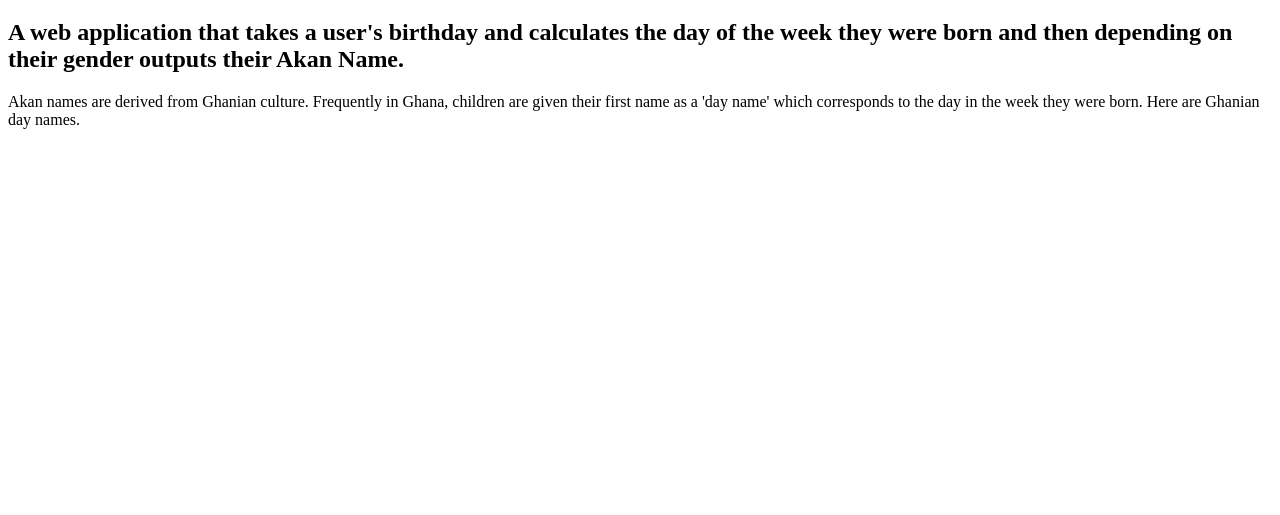
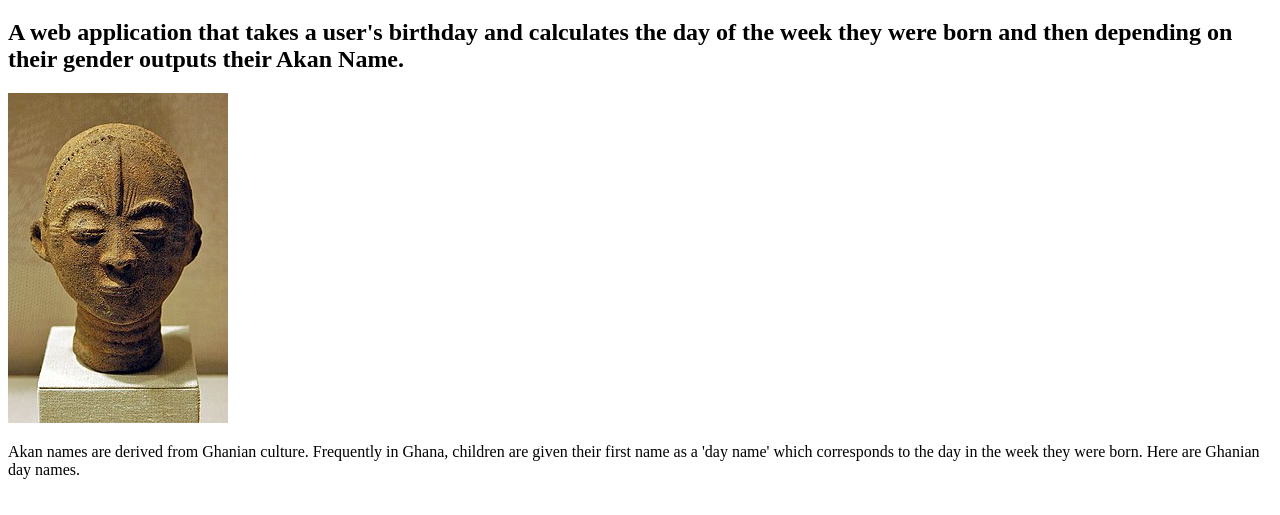
Before and after one commit to joankamere/project-two, a plain HTML site: page birthday.html in a window 1280 px wide. Shown: the part 61-576 px from the top of the page. Drawn offline with Linux system fonts and the light colour scheme.

Commit message:
add image to html

```diff
--- a/birthday.html
+++ b/birthday.html
@@ -12,6 +12,7 @@
   <h1>Akan Name</h1>
   <h2>A web application that takes a user's birthday and calculates the day of the week they were born and then
     depending on their gender outputs their Akan Name. </h2>
+  <img src="image/akan-people.jpg" alt="Akan symbolism">
   <p>Akan names are derived from Ghanian culture. Frequently in Ghana, children are given their first name as a 'day
     name' which corresponds to the day in the week they were born. Here are Ghanian day names.</p>
 
```
